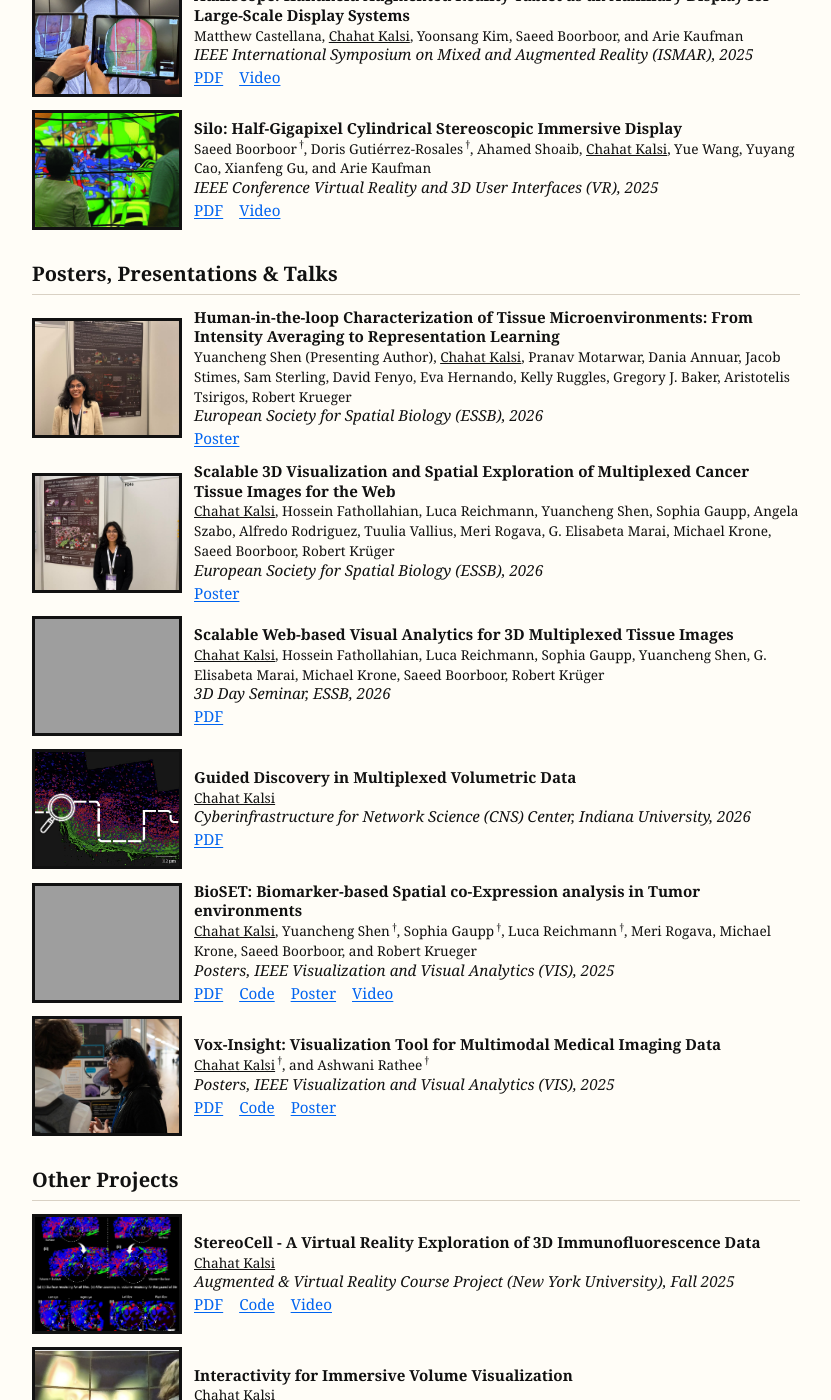
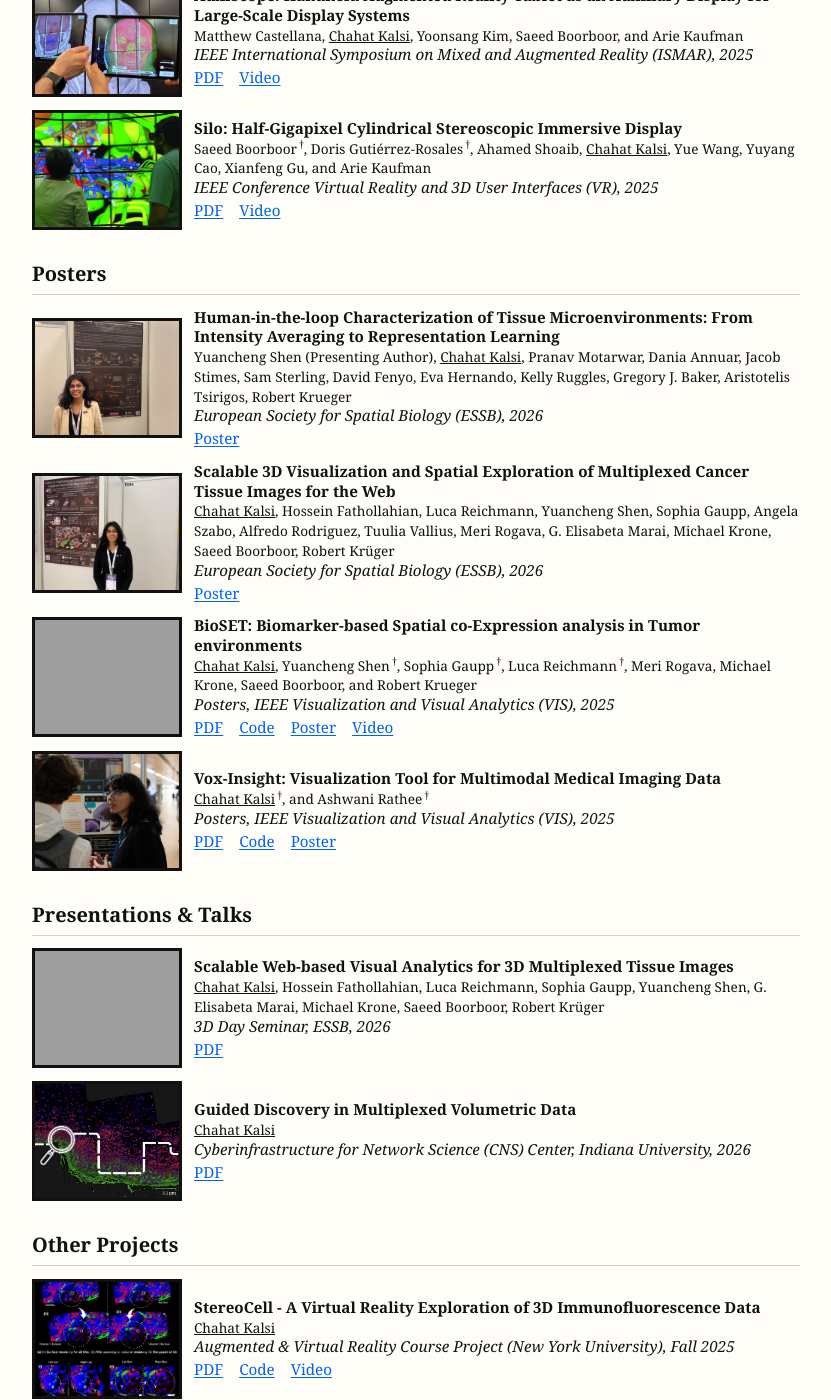
Before and after one commit to Chahat08/Chahat08.github.io, a Jekyll site: the page built from index.html, in a window 1280 px wide and 1400 px high, scrolled down 1113 px. Shown: the whole window, without its empty margins (224-1055 px from the left). Built offline with Jekyll 4.4.1, drawn with Linux system fonts in a browser that asks for light colours; nearby versions of some CDN libraries; grey boxes are pictures that could not be loaded.

Commit message:
split into posters and presentaitons&talks

```diff
--- a/index.html
+++ b/index.html
@@ -77,11 +77,35 @@ title: Chahat Kalsi
   </ol>
 </section>
 
-<!-- Posters, Presentations & Talks -->
+<!-- Posters -->
 <section id="posters">
-  <h2>Posters, Presentations &amp; Talks</h2>
+  <h2>Posters</h2>
   <ol class="pubs">
-    {% for pub in site.data.presentations %}
+    {% for pub in site.data.posters %}
+    <li>
+      <div class="pub-item">
+        <img class="pub-thumb" src="{{ pub.thumb | prepend: '/assets/' | relative_url }}" alt="Paper thumbnail">
+        <div class="pub-meta">
+          <strong>{{ pub.title }}</strong>
+          <br><span class="pub-authors">{{ pub.authors }}</span>
+          <br><em>{{ pub.venue }}</em>
+          <div class="pub-links">
+            {% for link in pub.links %}
+            <a href="{{ link.url }}" target="_blank" rel="noopener">{{ link.label }}</a>
+            {% endfor %}
+          </div>
+        </div>
+      </div>
+    </li>
+    {% endfor %}
+  </ol>
+</section>
+
+<!-- Presentations & Talks -->
+<section id="talks">
+  <h2>Presentations &amp; Talks</h2>
+  <ol class="pubs">
+    {% for pub in site.data.talks %}
     <li>
       <div class="pub-item">
         <img class="pub-thumb" src="{{ pub.thumb | prepend: '/assets/' | relative_url }}" alt="Paper thumbnail">
```
Also changed, not shown: _data/posters.yml (renamed from _data/presentations.yml, +0 -19 lines), _data/talks.yml (added, +17 -0 lines).
